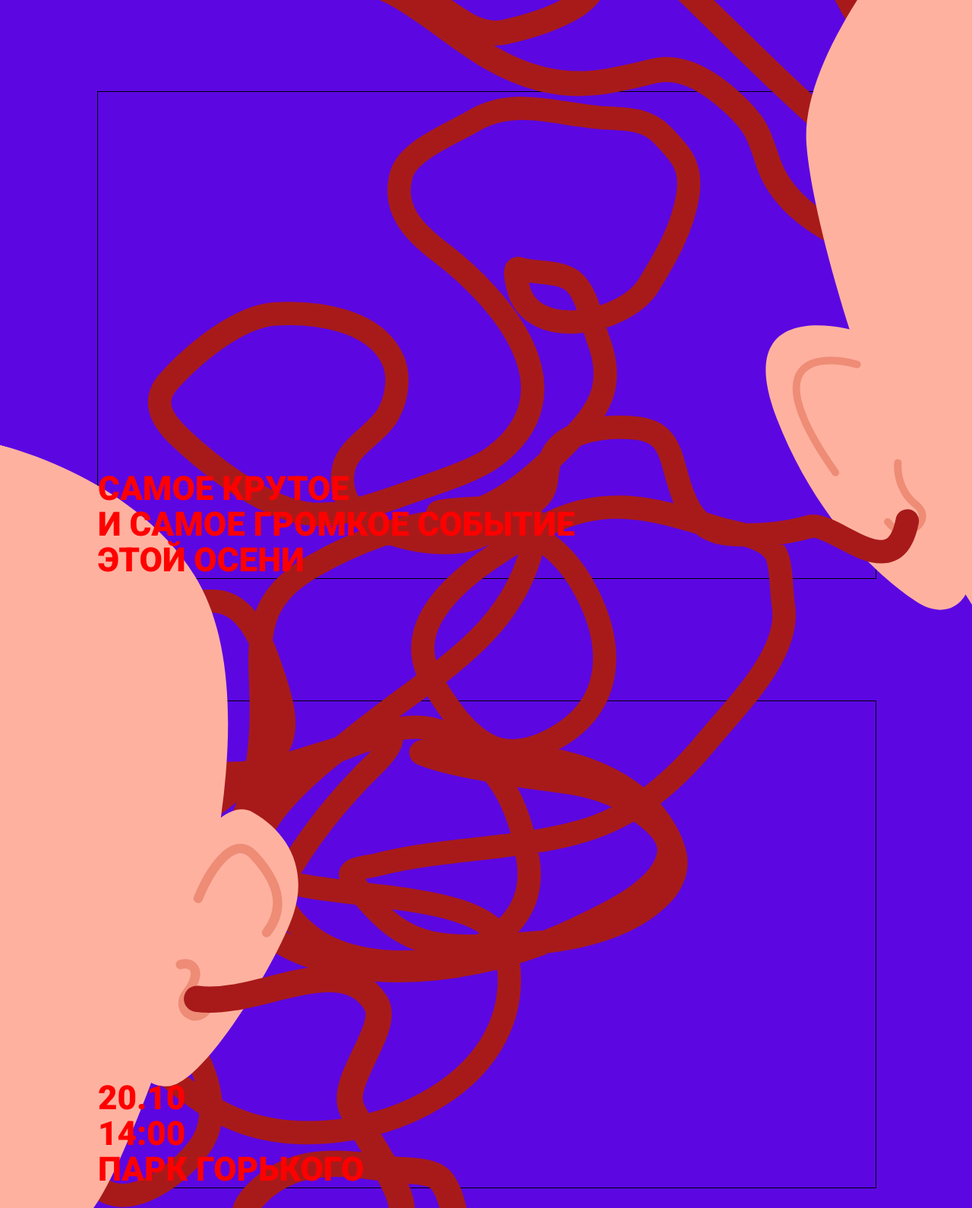
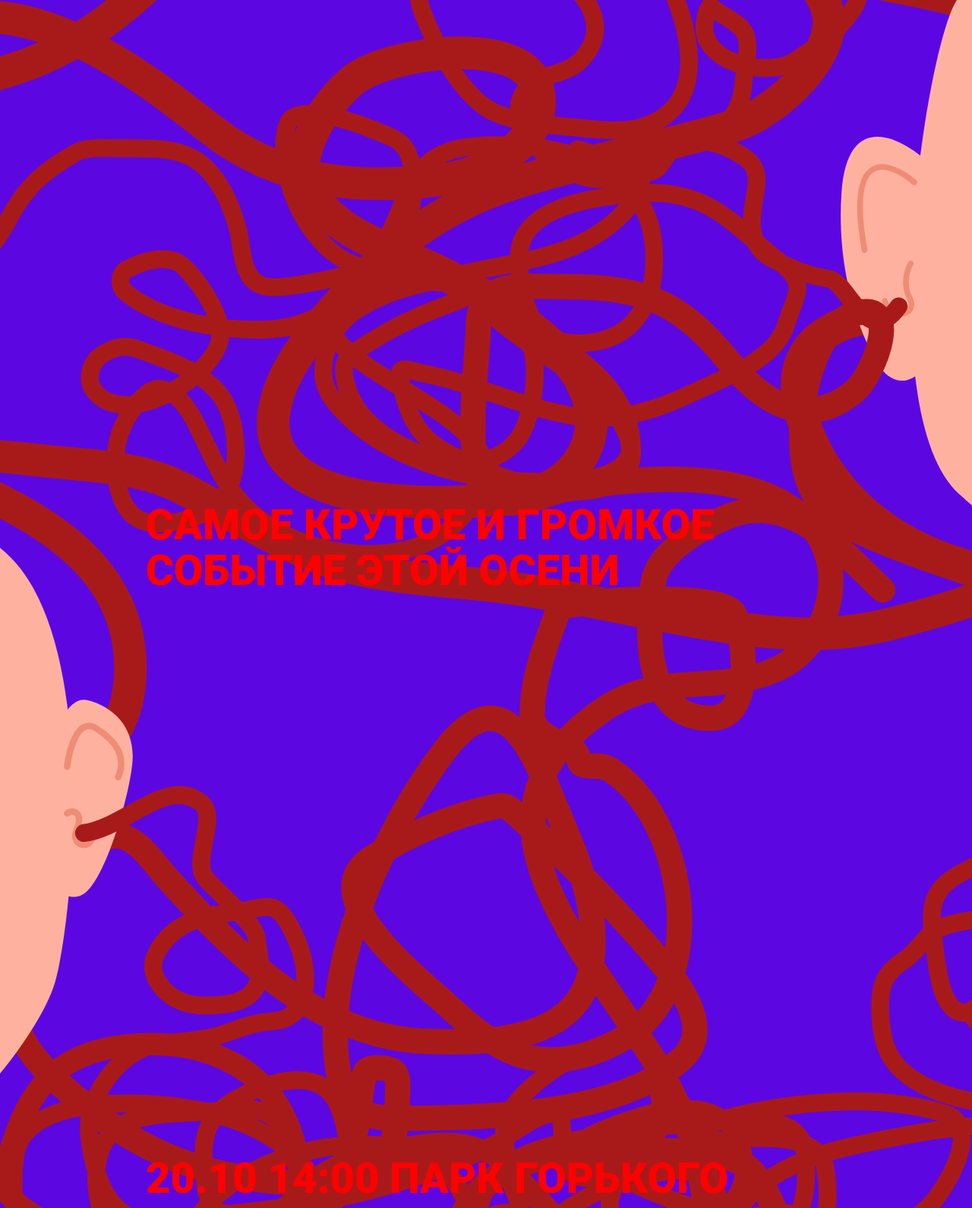
Before and after one commit to petrenkoAR/bloodearsposter, a plain HTML site: page index.html in a window 1280 px wide. Shown: the part 762-2352 px from the top of the page at 76% size. Drawn offline with Linux system fonts and the light colour scheme.

Commit message:
Сделала контент. Почти закончила адаптив

```diff
--- a/index.html
+++ b/index.html
@@ -18,19 +18,27 @@
           ДЛЯ&nbsp;ТЕХ, КТО
           НЕ&nbsp;УМЕЕТ ПЕТЬ</p>
       </section>
+      <section class="mid first_second">
+        <img src="styles/images/line_1.svg" alt="">
+      </section>
       <section class="second">
         <img src="styles/images/head_2.svg" alt="">
-        <p>САМОЕ КРУТОЕ <br>
-          И САМОЕ
-          ГРОМКОЕ
-          СОБЫТИЕ <br>
-          ЭТОЙ ОСЕНИ</p>
+        <p>САМОЕ&nbsp;КРУТОЕ
+          И ГРОМКОЕ
+          СОБЫТИЕ
+          ЭТОЙ&nbsp;ОСЕНИ</p>
+      </section>
+      <section class="mid second_third">
+        <img src="styles/images/line_2.svg" alt="">
       </section>
       <section class="third">
         <img src="styles/images/head_3.svg" alt="">
-        <p>20.10 <br>
-        14:00 <br>
-        ПАРК ГОРЬКОГО</p>
+        <p>20.10
+        14:00
+        ПАРК&nbsp;ГОРЬКОГО</p>
+      </section>
+      <section class="mid third_end">
+        <img src="styles/images/line_3.svg" alt="">
       </section>
     </div>
   </body>
--- a/styles/master.css
+++ b/styles/master.css
@@ -26,15 +26,13 @@ body {
   top: 0;
   left: 0;
   width: 100vw;
-  overflow-x: hidden;
+  overflow: hidden;
   z-index: -1;
 }
 
 .first,
 .second,
 .third {
-  border: 1px solid black;
-  overflow-x: hidden;
   height: 80vh;
   width: 80vw;
   display: flex;
@@ -78,3 +76,108 @@ p {
   top: 198vh;
   left: -50%;
 }
+.mid {
+  height: 0;
+  width: 0;
+}
+.first_second img {
+  width: 220vw;
+  position: absolute;
+  top: 30vh;
+  left: -60vw;
+}
+.second_third img {
+  width: 120vw;
+  position: absolute;
+  top: 140vh;
+  left: 0vw;
+}
+.third_end img {
+  width: 120vw;
+  position: absolute;
+  top: 265vh;
+  left: -10vw;
+}
+
+@media (min-width: 768px){
+  .first img {
+    width: 210vw;
+    transform: rotate(45deg);
+    top: 3.8%;
+    left: -36%;
+  }
+  .h {
+    top: 23vh;
+  }
+  p {
+    font-size: 6vh;
+  }
+  .second img {
+    transform: rotate(18deg);
+    width: 240vw;
+    top: 82vh;
+    left: -90%;
+  }
+  .third img {
+    transform: rotate(15deg);
+    width: 250vw;
+    top: 188vh;
+    left: -75%;
+  }
+}
+
+@media (min-width: 1024px){
+  .h {
+    width: 70vw;
+    top: 12vh;
+    left: 15vw;
+  }
+  .logo {
+    width: 13vw;
+    top: 3vh;
+    left: 83vw;
+  }
+  .first,
+  .second,
+  .third {
+    height: 86vh;
+    width: 70vw;
+  }
+  .first,
+  .third  {
+    margin: 7vh 15vw;
+  }
+  .second {
+    margin: 14vh 15vw;
+  }
+  .first img {
+    transform: rotate(0deg);
+    top: -1%;
+    left: -15%;
+    width: 120vw;
+  }
+  p {
+    font-size: 7.5vh;
+  }
+  .second img {
+    transform: rotate(0deg);
+    width: 160vw;
+    top: 50vh;
+    left: -35%;
+  }
+  .third img {
+    transform: rotate(0deg);
+    width: 150vw;
+    top: 178vh;
+    left: -35%;
+  }
+}
+
+@media (min-width: 1280px){
+  .h {
+    top: 10vh;
+  }
+  p {
+    font-size: 7vh;
+  }
+}
```
